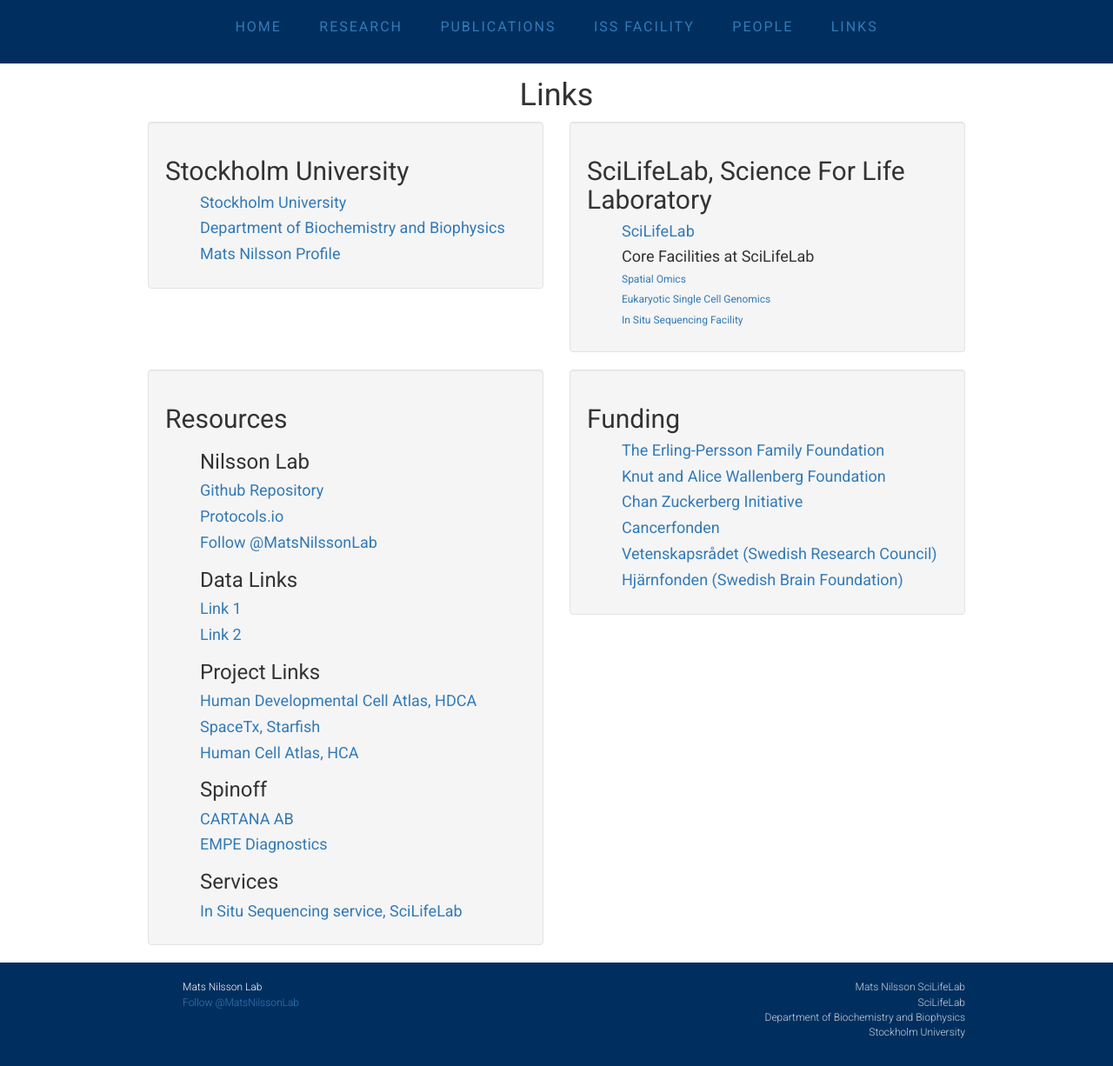
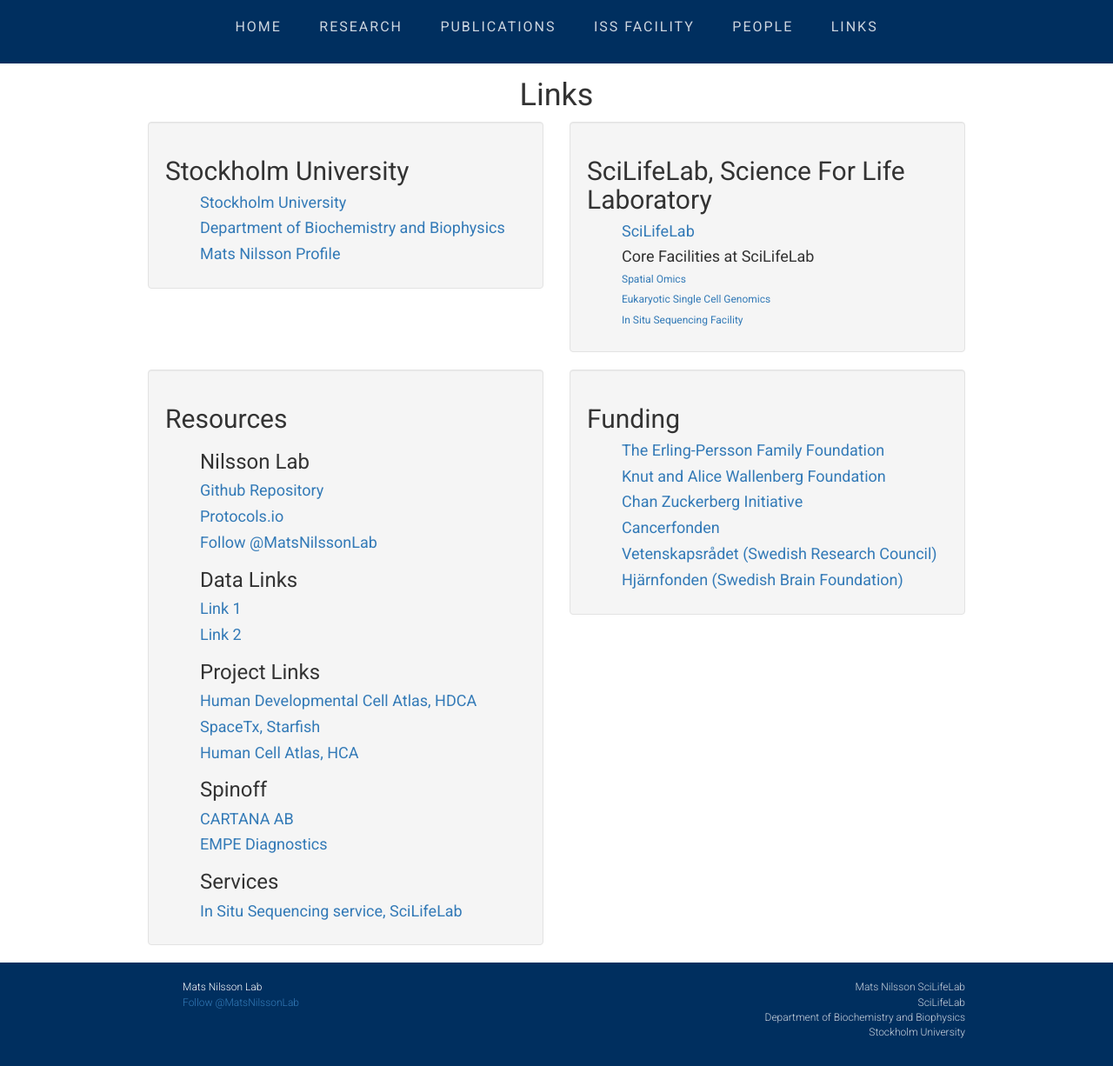
Before and after one commit to flintott/NilssonLab, a Jekyll site: the page links/index.html, which Jekyll copies as it is, in a window 1280 px wide and 1226 px high. Shown: the whole window at 87% size. Built offline with Jekyll 4.4.1, drawn with Linux system fonts in a browser that asks for light colours; comment, search, counter and statistics services are not loaded.

Commit message:
Update index.html

```diff
--- a/links/index.html
+++ b/links/index.html
@@ -14,12 +14,12 @@
 	  <link rel="icon" href="../img/moldia.png">
     <div class="navigation">
       <ul>
-        <li><a class="page-link" href="../">Home</a></li>
-        <li><a class="page-link" href="../research/">Research</a></li>
-        <li><a class="page-link" href="../publications/">Publications</a></li>
-	<li><a class="page-link" href="../facility/">ISS Facility</a></li>
-        <li><a class="page-link" href="../people/">People</a></li>
-        <li><a class="page-link" href="../links/">Links</a></li>
+        <li><a class="page-link" href="../"><font color=#ccd5df>Home</font></a></li>
+        <li><a class="page-link" href="../research/"><font color=#ccd5df>Research</font></a></li>
+        <li><a class="page-link" href="../publications/"><font color=#ccd5df>Publications</font></a></li>
+	<li><a class="page-link" href="../facility/"><font color=#ccd5df>ISS Facility</font></a></li>
+        <li><a class="page-link" href="../people/"><font color=#ccd5df>People</font></a></li>
+        <li><a class="page-link" href="../links/"><font color=#ccd5df>Links</font></a></li>
       </ul>
     </div>
   </header>
```
